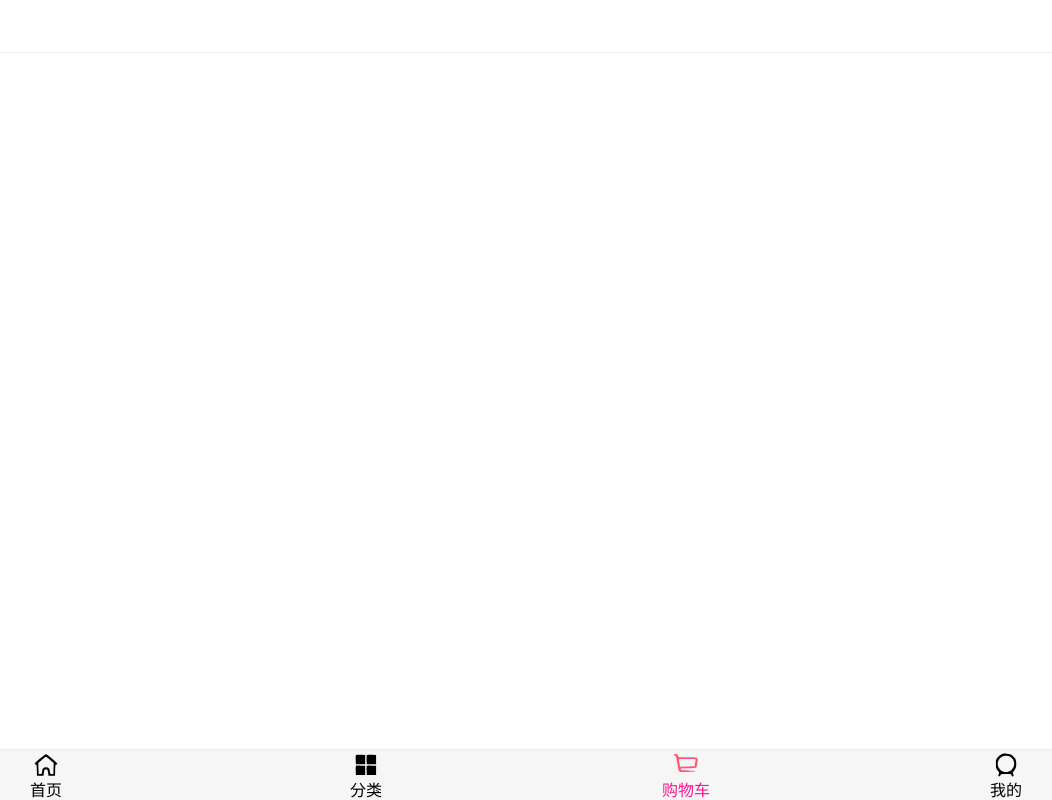
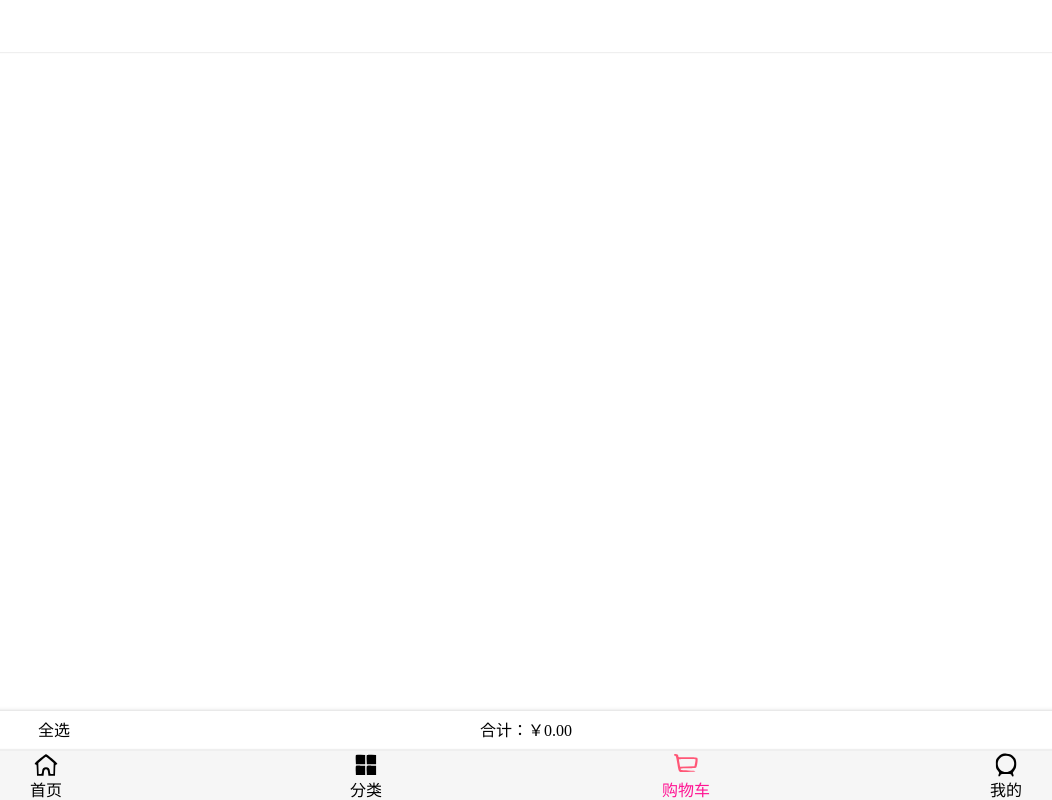
Before and after one commit to Meditator-L/Market, a Vue app: page /shopcar in a window 1280 px wide. Shown: the whole page, without its empty margins (114-1166 px from the left). Built offline with nearby package versions, Linux system fonts and the light colour scheme.

Commit message:
封装toast

```diff
--- /dev/null
+++ b/src/components/common/toast/Toast.vue
@@ -0,0 +1,47 @@
+<template>
+  <div class="toast" v-show="isShow">{{ message }}</div>
+</template>
+
+<script>
+export default {
+  name: "Toast",
+  props: {
+    // message: {
+    //   type: String,
+    //   default: "",
+    // },
+    // show:{
+    //   type:Boolean,
+    //   default:false
+    // }
+  },
+  data() {
+    return {
+      message: "",
+      isShow: false,
+    };
+  },
+  methods: {
+    show(message, duration=2000) {
+      this.isShow = true;
+      this.message = message;
+      setTimeout(() => {
+        this.isShow = false;
+        this.message = "";
+      }, duration);
+    },
+  },
+};
+</script>
+<style scoped>
+.toast {
+  position: fixed;
+  top: 50%;
+  left: 50%;
+  transform: translate(-50%, -50%);
+  padding: 8px 10px;
+  color: #fff;
+  background: rgba(0, 0, 0, 0.7);
+  z-index: 99;
+}
+</style>
--- /dev/null
+++ b/src/components/common/toast/index.js
@@ -0,0 +1,15 @@
+import Toast from "./Toast.vue"
+const obj = {};
+obj.install = function (Vue) {
+  //创建组件构造器
+  const toastConstructor = Vue.extend(Toast)
+  //new的方式，创建一个组件对象
+  const toast = new toastConstructor()
+  //将组件对象手动挂载到某一个元素上
+  toast.$mount(document.createElement('div'))
+  //toast.$el对应的就是div
+  document.body.appendChild(toast.$el)
+
+  Vue.prototype.$toast = toast;
+}
+export default obj
--- a/src/main.js
+++ b/src/main.js
@@ -2,9 +2,13 @@ import Vue from 'vue'
 import App from './App.vue'
 import router from './router'
 import store from './store'
+import toast from './components/common/toast/index'
+
 
 Vue.config.productionTip = false
-Vue.prototype.$bus=new Vue()
+Vue.prototype.$bus = new Vue()
+//安装toast插件
+Vue.use(toast)
 
 new Vue({
   router,
--- a/src/store/actions.js
+++ b/src/store/actions.js
@@ -2,17 +2,20 @@ import { ADD_COUNTER, ADD_TO_CART } from "./mutations-types"
 
 export default {
   addCart(context, payload) {
+    return new Promise((res, rej) => {
       //查找之前数组中是否有该商品
       let oldproduct = context.state.cartList.find(item => item.iid === payload.iid)
-
       //判断oldproduct
       if (oldproduct) {
         // oldproduct.count += 1
         context.commit(ADD_COUNTER, oldproduct)
+        res('当前商品数量+1')
       } else {
         payload.count = 1
         // context.state.cartList.push(payload)
         context.commit(ADD_TO_CART, payload)
+        res('添加新的商品')
+      }
+    })
   }
 }
-}
--- a/src/views/cart/Cart.vue
+++ b/src/views/cart/Cart.vue
@@ -7,12 +7,14 @@
     <!-- 商品列表 -->
     <cart-list></cart-list>
     <!-- 底部汇总 -->
+    <cart-bottom-bar></cart-bottom-bar>
   </div>
 </template>
 
 <script>
 import NavBar from "../../components/common/navbar/NavBar.vue";
 import CartList from "./childComps/CartList.vue";
+import CartBottomBar from "./childComps/CartBottomBar.vue";
 import { mapGetters } from "vuex";
 
 export default {
@@ -20,6 +22,7 @@ export default {
   components: {
     NavBar,
     CartList,
+    CartBottomBar,
   },
   computed: {
     //vuex中getters中的mapGetters辅助函数方法
@@ -28,12 +31,15 @@ export default {
     //对象方法
     ...mapGetters({
       length: "cartLength",
-
     }),
   },
 };
 </script>
 <style scoped>
+ .cart {
+    /*height: 100vh;*/
+    position: relative;
+  }
 .nav-bar {
   background: var(--color-tint);
   color: #fff;
--- /dev/null
+++ b/src/views/cart/childComps/CartBottomBar.vue
@@ -0,0 +1,169 @@
+<template>
+  <div id="bottom-bar">
+    <div class="check-content">
+      <check-button
+        class="check-btn"
+        :is-checked="isCheckAll"
+        @click.native="checkAllClick"
+      />
+      <span>全选</span>
+    </div>
+    <div class="price" v-show="!isShowMessage">
+      合计：<span>￥{{ totalPrice }}</span>
+    </div>
+    <div class="price price-cancel" @click="cancelClick" v-show="isShowMessage">
+      <span>取消</span>
+    </div>
+    <div class="calculate" @click="calculateClick">
+      <span>去结算({{ checkLength }})</span>
+    </div>
+  </div>
+</template>
+
+<script>
+import CheckButton from "../../../components/content/checkButton/CheckButton.vue";
+import { mapGetters, mapMutations } from "vuex";
+
+export default {
+  name: "CartBottomBar",
+  props: {
+    isShowMessage: {
+      type: Boolean,
+      default: false,
+    },
+  },
+  components: {
+    CheckButton,
+  },
+  computed: {
+    ...mapGetters(["cartList"]),
+    //1、计算总价
+    totalPrice() {
+      return this.cartList
+        .filter((item) => {
+          return item.checked;
+        })
+        .reduce((preValue, item) => {
+          return preValue + item.price * item.count;
+        }, 0)
+        .toFixed(2);
+    },
+    //2、计算选中个数
+    checkLength() {
+      return this.cartList.filter((item) => {
+        return item.checked;
+      }).length;
+    },
+    //3、全选与单选的实现
+    isCheckAll() {
+      //every():一假即假 ，而且只要有一个元素是假，其后面的元素将不再遍历。
+      //some()：一真即真
+      // console.log('AllCheck');
+      if (this.cartList.length === 0) {
+        return false;
+      }
+      //1、使用filter
+      //return !(this.cartList.filter(item => item.checked).length);
+      //2、使用find
+      // return !this.cartList.find(item => item.checked);
+      //3、普通遍历
+      // for(let item of this.cartList) {
+      //   if(!item.checked) {
+      //     return false;
+      //   }
+      // }
+      // return true;
+      return this.cartList.every((item) => item.checked);
+    },
+  },
+  methods: {
+    ...mapMutations(["deleteProduct"]),
+    //1、全选按钮
+    checkAllClick() {
+      //console.log('checkall');
+      //计算属性isCheckAll为true表示当前为全部选中状态，点击全选那就全部不选中
+      // if(this.isCheckAll) {
+      //   this.cartList.map(item => {
+      //     //修改store里面的数据一定要经过mutations，否则调试插件监控不到
+      //     this.$store.commit('updateChecked', {item, checked: false});
+      //   })
+      // }else {
+      //   this.cartList.map(item => {
+      //     this.$store.commit("updateChecked", {item, checked: true});
+      //   })
+      // }
+      if (this.isCheckAll) {
+        //全部选中
+        this.cartList.forEach((item) => (item.checked = false));
+      } else {
+        // 部分或钻都不选中
+        this.cartList.forEach((item) => (item.checked = true));
+      }
+    },
+    //2、点击计算按钮
+    calculateClick() {
+      if (!this.isCheckAll) {
+        this.$toast.show("请选择默认的商品", 2000);
+      }
+    },
+    //3、点击取消
+    cancelClick() {},
+  },
+};
+</script>
+<style scoped>
+#bottom-bar {
+  height: 40px;
+  position: fixed;
+  display: flex;
+  bottom: 49px;
+  left: 0;
+  right: 0;
+  /*background-color: #eee;*/
+  box-shadow: 0px 1px 5px rgba(0, 0, 0, 0.3);
+}
+
+#bottom-bar .check-content {
+  width: auto;
+  display: flex;
+  flex: 1;
+  line-height: 40px;
+  justify-content: center;
+  align-items: center;
+}
+
+#bottom-bar .check-content .check-btn {
+  /*width: 20px;*/
+  /*height: 20px;*/
+  /*margin-right: 5px;*/
+  line-height: 20px;
+  display: flex;
+  /*flex: 1;*/
+  /*position: relative;*/
+  /*justify-content: center;*/
+  align-items: center;
+}
+
+.price {
+  text-align: center;
+  flex: 2;
+  /*height: 40px;*/
+  line-height: 40px;
+}
+.price span {
+  color: var(--color-tint);
+}
+
+.calculate {
+  height: 40px;
+  line-height: 40px;
+  background-color: var(--color-high-text);
+  color: #fff;
+  text-align: center;
+  flex: 1;
+}
+.price-cancel {
+  color: white;
+  background-color: var(--color-tint);
+}
+</style>
--- a/src/views/cart/childComps/CartList.vue
+++ b/src/views/cart/childComps/CartList.vue
@@ -32,9 +32,12 @@ export default {
 </script>
 <style scoped>
 .cart-list {
-  height: calc(100% - 44px - 49px);
-}
-.content {
-  height: 100%;
-}
+    /*height: calc(100vh - 44px - 49px);*/
+    position: relative;
+  }
+
+  .content {
+    height: calc(100vh - 44px - 49px - 40px);
+    overflow-y: hidden;
+  }
 </style>
--- a/src/views/details/Detail.vue
+++ b/src/views/details/Detail.vue
@@ -30,6 +30,7 @@
     </scroll>
     <detail-bottom-bar @addCart="addToCart"></detail-bottom-bar>
     <back-top @click.native="backClick" v-show="isShowBackTop"></back-top>
+    <!-- <toast :message="message" :show="show"></toast> -->
   </div>
 </template>
 
@@ -44,6 +45,7 @@ import DetailCommentInfo from "./childrenComponents/DetailCommentInfo.vue";
 import GoodsList from "../../components/content/goods/GoodsList.vue";
 import DetailBottomBar from "./childrenComponents/DetailBottomBar.vue";
 import Scroll from "../../components/common/scroll/Scroll.vue";
+// import Toast from "../../components/common/toast/Toast.vue";
 
 import {
   getDetail,
@@ -55,6 +57,7 @@ import {
 
 import { itemListenerMixin, backTopMixin } from "../../common/mixin";
 import { debounce } from "../../common/utils";
+import { mapActions } from "vuex";
 
 export default {
   name: "Detail",
@@ -72,6 +75,8 @@ export default {
       themTopYs: [],
       getthemeTopY: null,
       currentIndex: 0,
+      // message: "",
+      // show: false,
     };
   },
   components: {
@@ -85,6 +90,7 @@ export default {
     DetailCommentInfo,
     GoodsList,
     DetailBottomBar,
+    // Toast,
   },
   created() {
     //保存传入的iid
@@ -140,6 +146,7 @@ export default {
     });
   },
   methods: {
+    ...mapActions(["addCart"]),
     imageLoad() {
       this.$refs.scroll.refresh();
       this.getthemeTopY();
@@ -178,7 +185,20 @@ export default {
       product.price = this.goods.realPrice;
       product.iid = this.iid;
       //将商品添加到购物车
-      this.$store.dispatch("addCart", product);
+      //通过mapActions将addCart映射到自己的方法中，vue内部会操作执行dispatch方法
+      this.addCart(product).then((res) => {
+        // this.show = true;
+        // this.message = res;
+        // setTimeout(() => {
+        //   this.show = false;
+        //   this.message = "";
+        // }, 1500);
+        // console.log(res);
+        this.$toast.show(res)
+      });
+      // this.$store.dispatch("addCart", product).then((res) => {
+      //   console.log(res);
+      // });
     },
   },
   mounted() {},
```
Also changed, not shown: src/components/common/swiper/Swiper.vue (+50 -31 lines). Lines whose indentation alone changed are shown as unchanged.
